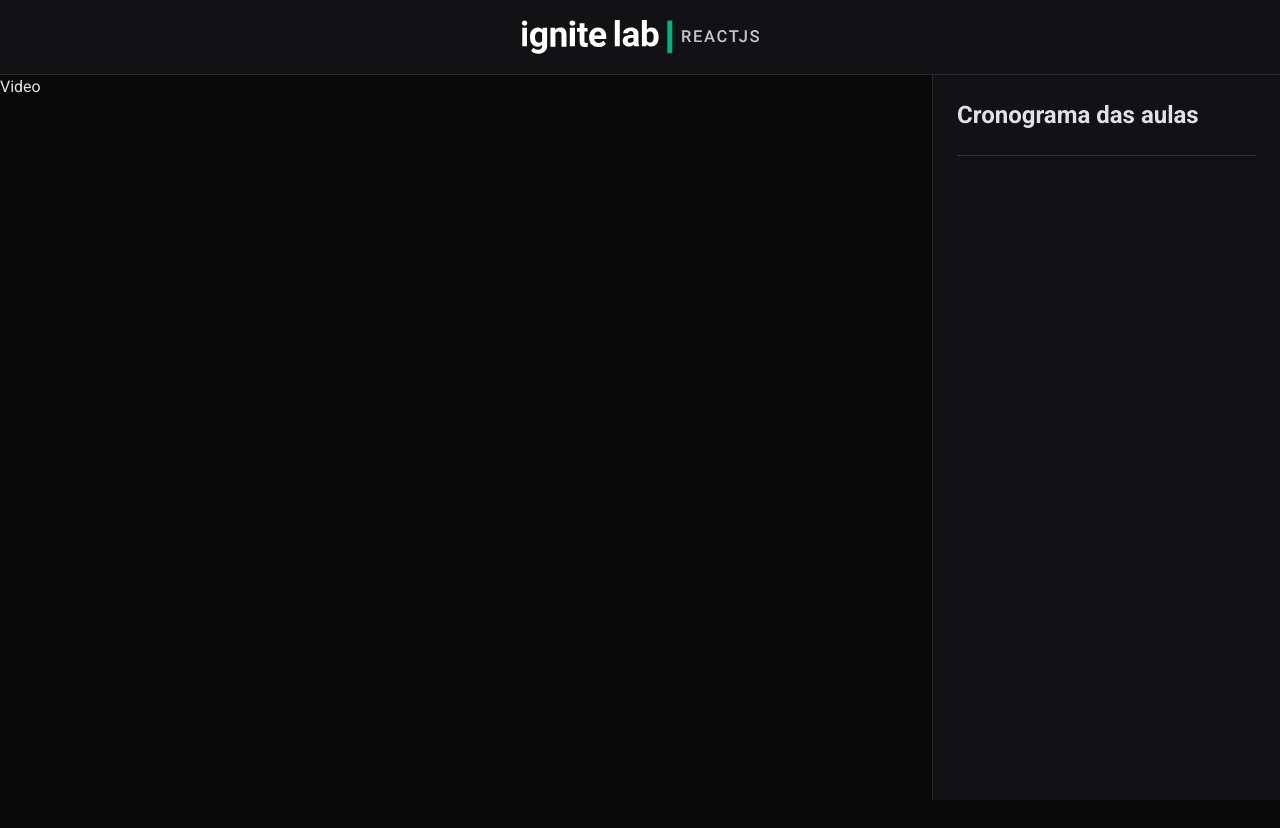
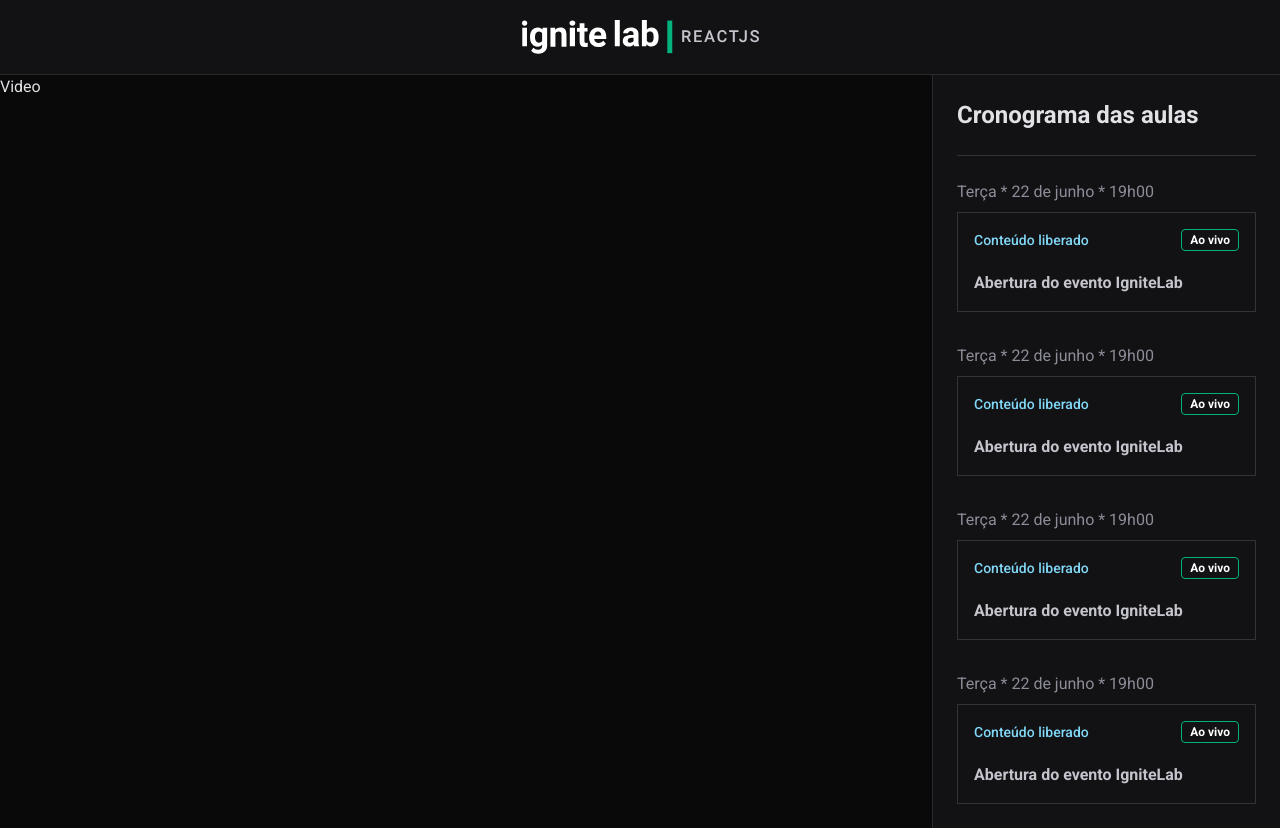
Before and after one commit to marcosJuniorPassarella/event-platform-rocketseat, a React (Vite) app: page / in a window 1280 px wide. Before the commit the page ends 800 px from the top, so only its background shows below. Built offline with nearby package versions, Linux system fonts and the light colour scheme.

Commit message:
Added more stylizations in Lesson component

```diff
--- a/src/components/Lesson.tsx
+++ b/src/components/Lesson.tsx
@@ -1,3 +1,20 @@
 export function Lesson() {
-    return <h1>Header</h1>;
-  }
+  return (
+    <a href="#">
+      <span className="text-gray-300">Terça * 22 de junho * 19h00</span>
+      <div className="rouded border border-gray-500 p-4 mt-2">
+        <header className="flex items-center justify-between">
+          <span className="text-sm text-blue-500 font-medium">
+            Conteúdo liberado
+          </span>
+          <span className="text-xs rounded py-[0.125rem] px-2 text-white border border-green-300 font-bold">
+            Ao vivo
+          </span>
+        </header>
+        <strong className="text-gray-200 mt-5 block">
+          Abertura do evento IgniteLab
+        </strong>
+      </div>
+    </a>
+  );
+}
--- a/src/components/Sidebar.tsx
+++ b/src/components/Sidebar.tsx
@@ -1,9 +1,17 @@
+import { Lesson } from "./Lesson";
+
 export function Sidebar() {
   return (
     <aside className="w-[348px] bg-gray-700 p-6 border-l border-gray-600">
       <span className="font-bold text-2xl pb-6 mb-6 border-b border-gray-500 block">
         Cronograma das aulas
       </span>
+      <div className="flex flex-col gap-8">
+        <Lesson />
+        <Lesson />
+        <Lesson />
+        <Lesson />
+      </div>
     </aside>
   );
 }
```
